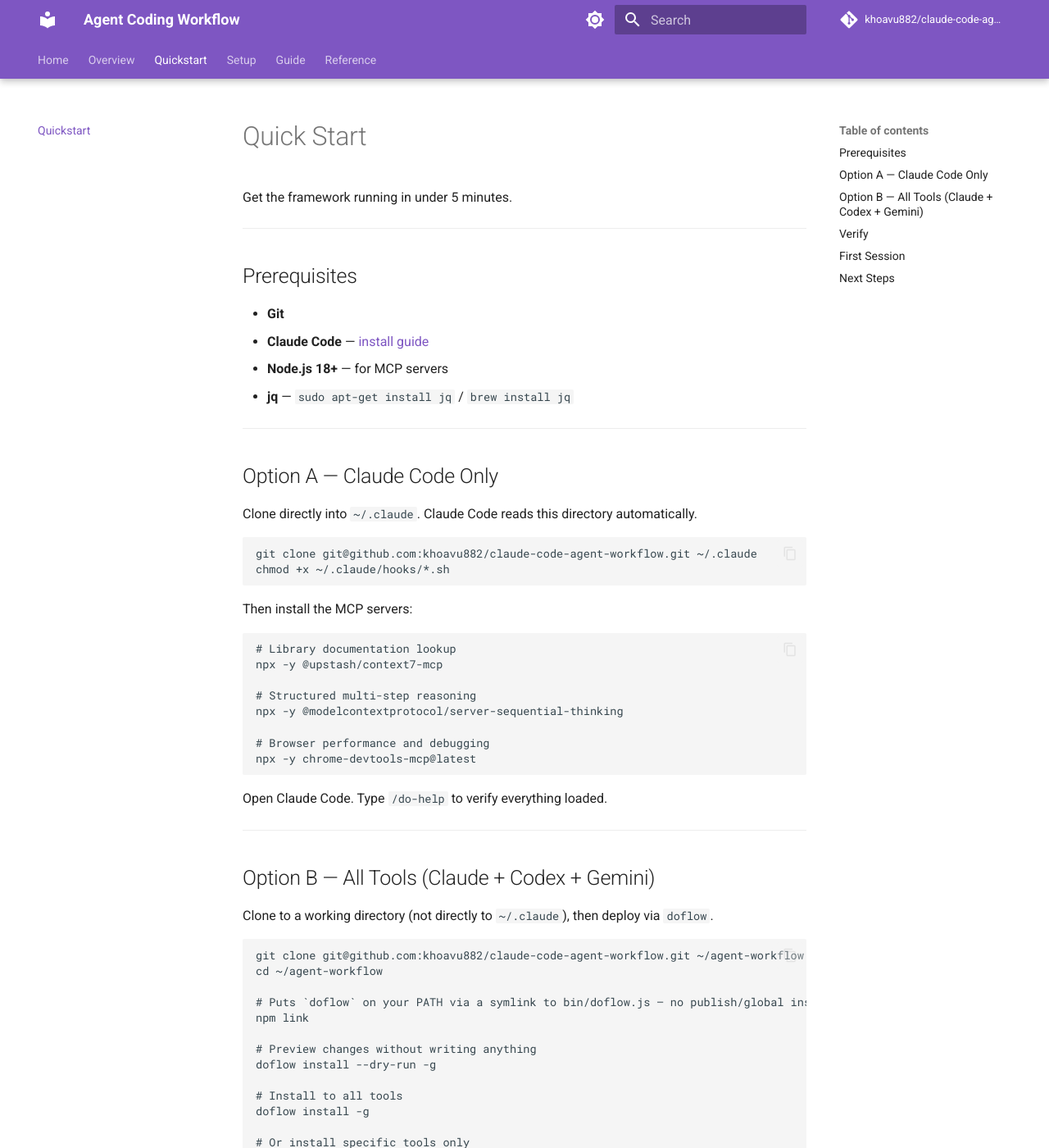
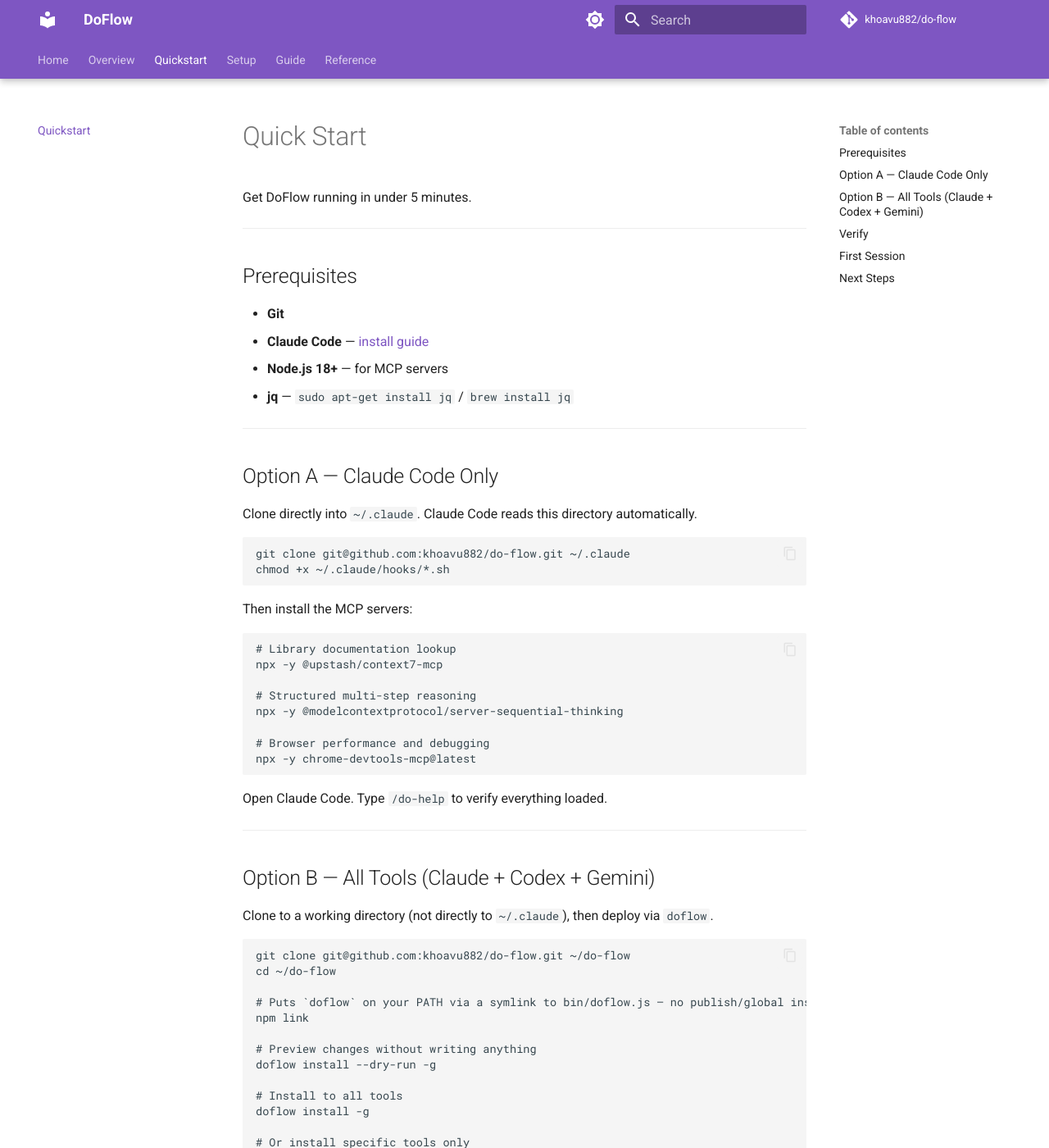
Before and after one commit to khoavu882/do-flow, an MkDocs documentation site: the page built from docs/quickstart.md, in a window 1280 px wide and 1400 px high. Shown: the whole window at 82% size. Built offline with MkDocs 1.6.1 and Material for MkDocs 9.7.7, drawn with Linux system fonts in a browser that asks for light colours; comment, search, counter and statistics services are not loaded; some of the changed text lies outside the part shown.

Commit message:
docs: prepare v1.0.0 release

````diff
--- a/docs/quickstart.md
+++ b/docs/quickstart.md
@@ -1,6 +1,6 @@
 # Quick Start
 
-Get the framework running in under 5 minutes.
+Get DoFlow running in under 5 minutes.
 
 ---
 
@@ -18,7 +18,7 @@
 Clone directly into `~/.claude`. Claude Code reads this directory automatically.
 
 ```bash
-git clone git@github.com:khoavu882/claude-code-agent-workflow.git ~/.claude
+git clone git@github.com:khoavu882/do-flow.git ~/.claude
 chmod +x ~/.claude/hooks/*.sh
 ```
 
@@ -44,8 +44,8 @@
 Clone to a working directory (not directly to `~/.claude`), then deploy via `doflow`.
 
 ```bash
-git clone git@github.com:khoavu882/claude-code-agent-workflow.git ~/agent-workflow
-cd ~/agent-workflow
+git clone git@github.com:khoavu882/do-flow.git ~/do-flow
+cd ~/do-flow
 
 # Puts `doflow` on your PATH via a symlink to bin/doflow.js — no publish/global install needed.
 npm link
--- a/mkdocs.yml
+++ b/mkdocs.yml
@@ -1,11 +1,11 @@
-site_name: Agent Coding Workflow
+site_name: DoFlow
 site_description: >
   A configuration layer giving AI coding assistants persistent memory,
   specialist expertise, and production-grade safety guardrails —
   across Claude Code, Codex, and Gemini.
-site_url: https://khoavu882.github.io/claude-code-agent-workflow
-repo_url: https://github.com/khoavu882/claude-code-agent-workflow
-repo_name: khoavu882/claude-code-agent-workflow
+site_url: https://khoavu882.github.io/do-flow
+repo_url: https://github.com/khoavu882/do-flow
+repo_name: khoavu882/do-flow
 edit_uri: edit/main/
 
 theme:
--- a/package.json
+++ b/package.json
@@ -1,6 +1,6 @@
 {
   "name": "doflow",
-  "version": "1.2.0",
+  "version": "1.0.0",
   "description": "DoFlow config installer — npx CLI that replaces bin/sync.sh (installer-only, parity-tested)",
   "bin": { "doflow": "bin/doflow.js" },
   "engines": { "node": ">=18" },
````
Also changed, not shown: CHANGELOG.md (+1 -1 lines), README.md (+6 -6 lines), docs/index.md (+1 -1 lines), docs/reference.md (+1 -1 lines), docs/setup.md (+3 -3 lines).
